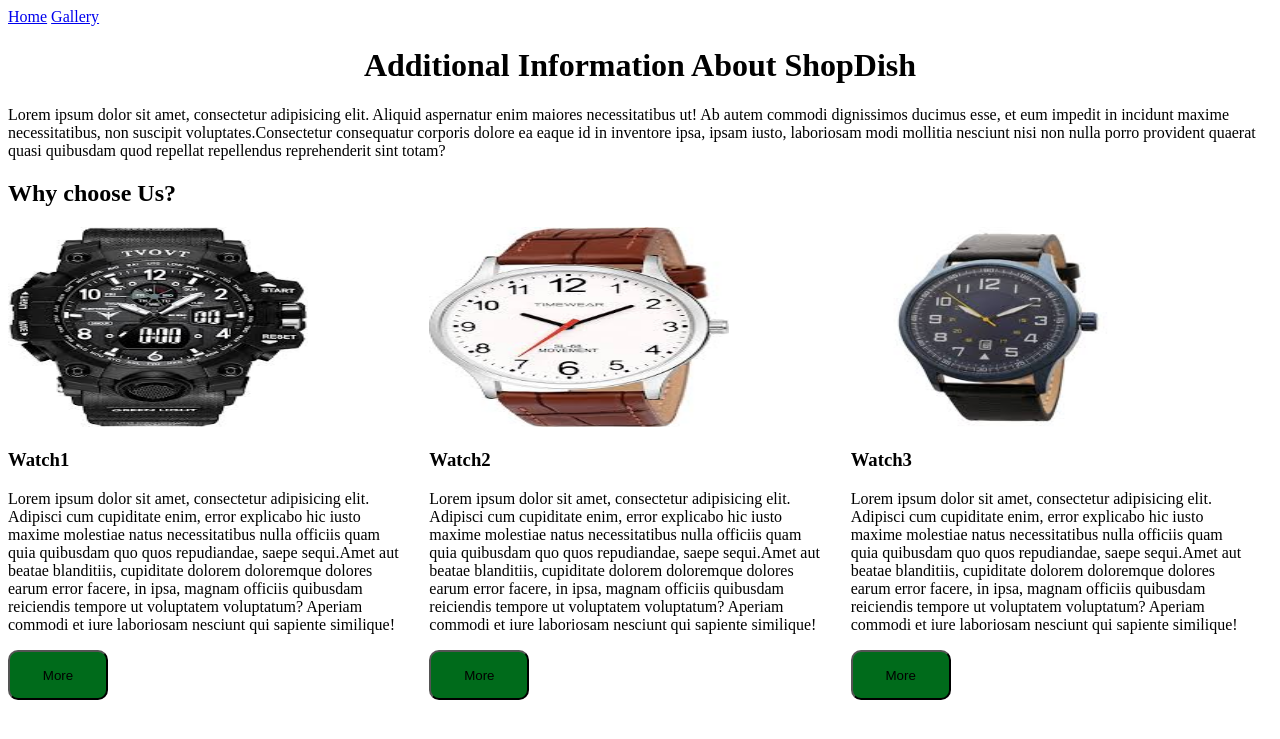
After one commit to chula247/shopdish, a Django app: page /about/ in a window 1280 px wide. The commit adds this page. Shown: the top 739 px of the page. Run offline with Django 5.2, Linux system fonts and the light colour scheme.

Commit message:
first commit

```diff
--- /dev/null
+++ b/Templates/about.html
@@ -0,0 +1,49 @@
+<!doctype html>
+<html lang="en">
+<head>
+    <meta charset="UTF-8">
+    <meta name="viewport"
+          content="width=device-width, user-scalable=no, initial-scale=1.0, maximum-scale=1.0, minimum-scale=1.0">
+    <meta http-equiv="X-UA-Compatible" content="ie=edge">
+    <title>About</title>
+    {% load static%}
+     <link rel="icon" href="{% static 'assets/icon.png' %}">
+    <link rel="stylesheet" href="{% static 'css/about.css' %}">
+</head>
+<body>
+<a href="{% url 'home' %}">Home</a>
+<a href="{% url 'gallery' %}">Gallery</a>
+
+<h1>Additional Information About ShopDish</h1>
+<p><span>Lorem ipsum dolor sit amet, consectetur adipisicing elit. Aliquid aspernatur enim maiores necessitatibus ut! Ab autem commodi dignissimos ducimus esse, et eum impedit in incidunt maxime necessitatibus, non suscipit voluptates.</span><span>Consectetur consequatur corporis dolore ea eaque id in inventore ipsa, ipsam iusto, laboriosam modi mollitia nesciunt nisi non nulla porro provident quaerat quasi quibusdam quod repellat repellendus reprehenderit sint totam?</span></p>
+
+<h2>Why choose Us?</h2>
+
+<div id="main">
+
+    <div class="mydiv">
+        <img src="{% static 'assets/watch1.png' %}" alt="" class="image">
+        <h3>Watch1</h3>
+        <p><span>Lorem ipsum dolor sit amet, consectetur adipisicing elit. Adipisci cum cupiditate enim, error explicabo hic iusto maxime molestiae natus necessitatibus nulla officiis quam quia quibusdam quo quos repudiandae, saepe sequi.</span><span>Amet aut beatae blanditiis, cupiditate dolorem doloremque dolores earum error facere, in ipsa, magnam officiis quibusdam reiciendis tempore ut voluptatem voluptatum? Aperiam commodi et iure laboriosam nesciunt qui sapiente similique!</span></p>
+    <button>More</button>
+    </div>
+
+    <div class="mydiv">
+        <img src="{% static 'assets/watch2.png' %}" alt="" class="image">
+        <h3>Watch2</h3>
+        <p><span>Lorem ipsum dolor sit amet, consectetur adipisicing elit. Adipisci cum cupiditate enim, error explicabo hic iusto maxime molestiae natus necessitatibus nulla officiis quam quia quibusdam quo quos repudiandae, saepe sequi.</span><span>Amet aut beatae blanditiis, cupiditate dolorem doloremque dolores earum error facere, in ipsa, magnam officiis quibusdam reiciendis tempore ut voluptatem voluptatum? Aperiam commodi et iure laboriosam nesciunt qui sapiente similique!</span></p>
+    <button>More</button>
+    </div>
+
+    <div class="mydiv">
+        <img src="{% static 'assets/watch3.png' %}" alt="" class="image">
+        <h3>Watch3</h3>
+        <p><span>Lorem ipsum dolor sit amet, consectetur adipisicing elit. Adipisci cum cupiditate enim, error explicabo hic iusto maxime molestiae natus necessitatibus nulla officiis quam quia quibusdam quo quos repudiandae, saepe sequi.</span><span>Amet aut beatae blanditiis, cupiditate dolorem doloremque dolores earum error facere, in ipsa, magnam officiis quibusdam reiciendis tempore ut voluptatem voluptatum? Aperiam commodi et iure laboriosam nesciunt qui sapiente similique!</span></p>
+    <button>More</button>
+    </div>
+
+
+</div>
+
+</body>
+</html>
--- a/shopapp/urls.py
+++ b/shopapp/urls.py
@@ -5,6 +5,7 @@ from shopapp import views
 
 urlpatterns = [
     path('admin/', admin.site.urls),
-    path('home/', views.home),
-    path('gallery/', views.images),
+    path('', views.home,name='home'),
+    path('gallery/', views.images,name='gallery'),
+    path('about/', views.about,name='about'),
 ]
--- a/shopapp/views.py
+++ b/shopapp/views.py
@@ -9,3 +9,7 @@ def home(request):
 
 def images(request):
     return render(request,'gallery.html')
+
+
+def about(request):
+    return render(request,'about.html')
--- /dev/null
+++ b/static/css/about.css
@@ -0,0 +1,23 @@
+h1{
+    text-align: center;
+}
+
+#main{
+    display: flex;
+}
+
+.image{
+    width: 300px;
+    height: 200px;
+}
+
+.mydiv{
+    margin-right: 20px;
+}
+
+button{
+    background-color: #006b1b;
+    height: 50px;
+    width: 100px;
+    border-radius: 10px;
+}
--- /dev/null
+++ b/static/css/home.css
@@ -0,0 +1,6 @@
+body{
+    background-image: url("../assets/bac.png");
+    background-repeat: no-repeat;
+    background-size: cover;
+    color: white;
+}
```
Also changed, not shown: Templates/gallery.html (+19 -0 lines), Templates/index.html (+7 -1 lines), static/assets/1176.png (added), static/assets/bac.png (added), static/assets/icon.png (added), static/assets/watch1.png (added), static/assets/watch2.png (added), static/assets/watch3.png (added).
